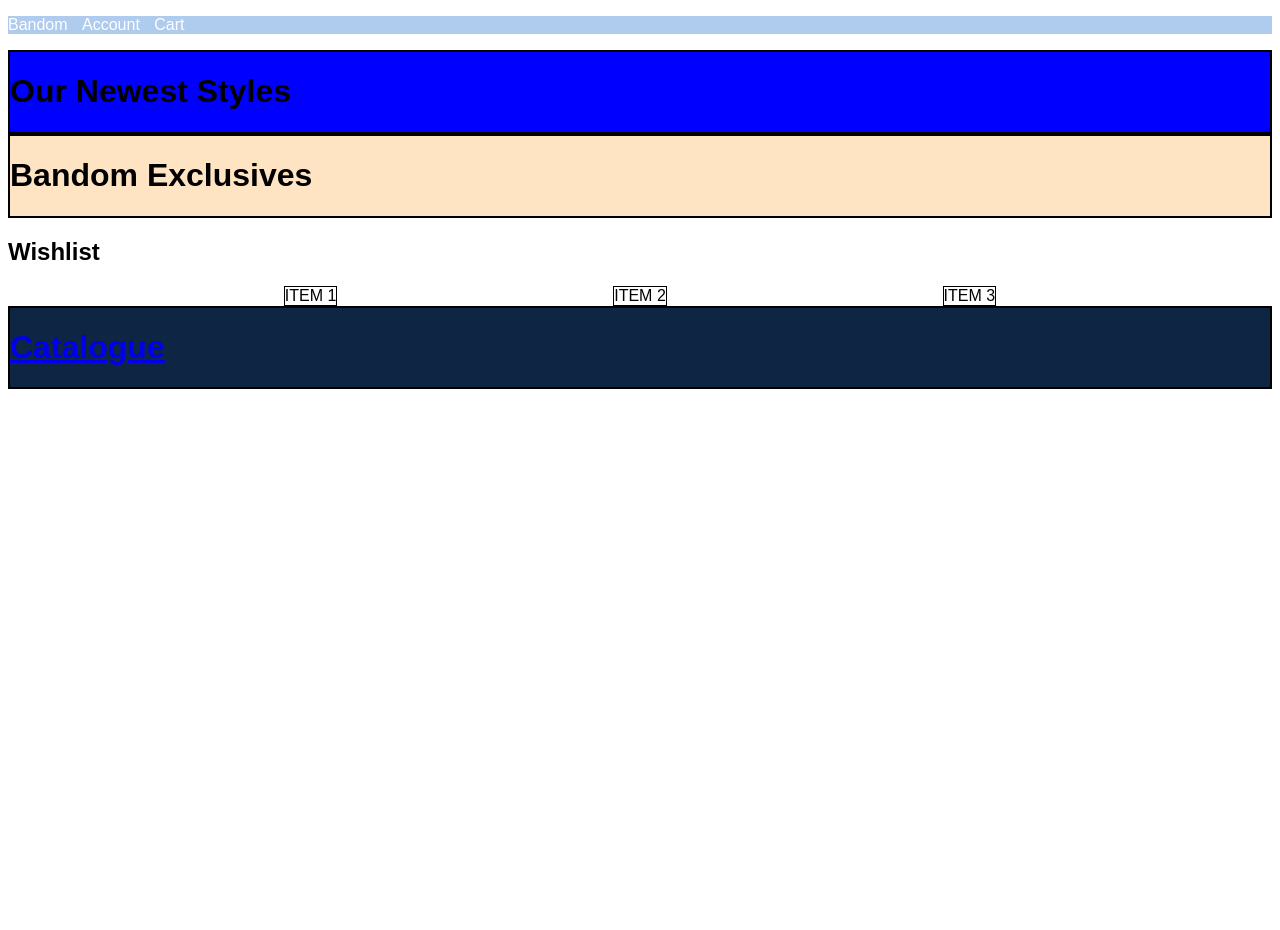
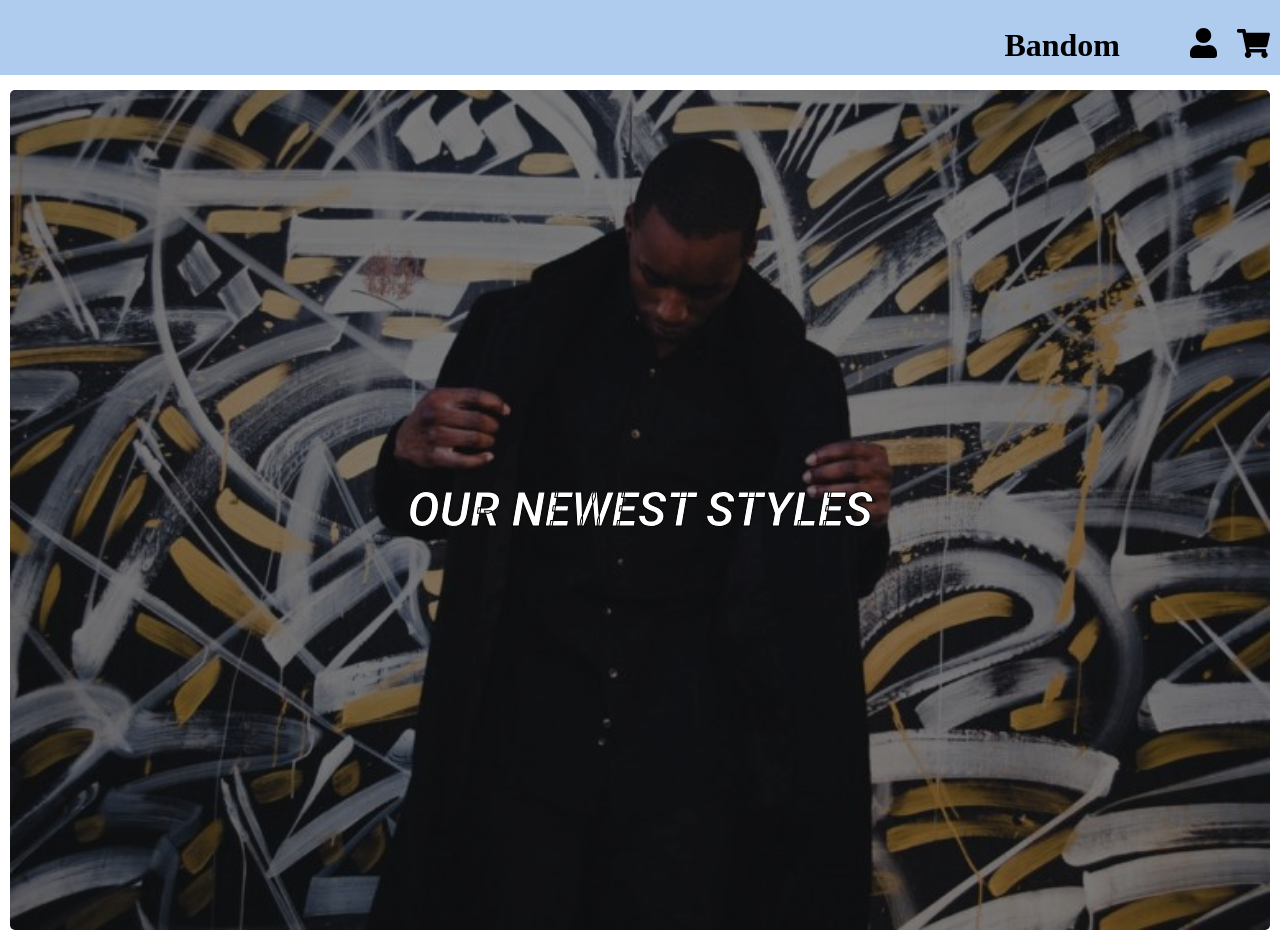
Before and after one commit to chrismok17/bandom, a website: page index.html in a window 1280 px wide. Shown: the top 930 px of the page. Before the commit the page ends 800 px from the top, so only its background shows below. Drawn offline with Linux system fonts and the light colour scheme; a web font is replaced by a local one.

Commit message:
finished styling half of homepage according to figma mockup

```diff
--- a/index.html
+++ b/index.html
@@ -4,16 +4,22 @@
     <meta charset="UTF-8">
     <meta name="viewport" content="width=device-width, initial-scale=1">
     <link rel="stylesheet" href="styles.css">
+    <link rel="preconnect" href="https://fonts.googleapis.com">
+    <link rel="preconnect" href="https://fonts.gstatic.com" crossorigin>
+    <link href="https://fonts.googleapis.com/css2?family=Inter&family=Moon+Dance&family=Roboto:ital,wght@1,700&display=swap" rel="stylesheet">
     <title>Bandom | Home</title>
 </head>
 <body>
-    <nav>
-        <ul>
-            <li><a href="#/">Bandom</a></li>
-            <li><a href="#/account">Account</a></li>
-            <li><a href="#/cart">Cart</a></li>
-        </ul>
-    </nav>
+    <div>
+        <nav id="nav">
+            <ul>
+                <li><a href="#/"><h2 id="bandom-home">Bandom</h2></a></li>
+                <li><a href="#/account"><img class="nav-svg" src="svgs/account.svg"></a></li>
+                <li><a href="#/cart"><img class="nav-svg" src="svgs/cart.svg"></a></li>
+            </ul>
+        </nav>
+    </div>
+
     <div id="content"></div>
 
     <script src="index.js"></script>
--- a/index.js
+++ b/index.js
@@ -8,12 +8,34 @@ const loadHomePage = () => {
     // Create the Newest Styles div
     const newestStyles = document.createElement('div');
     newestStyles.setAttribute('id', 'newest-styles')
-    newestStyles.innerHTML = '<h1>Our Newest Styles</h1>'
+
+    // Create and attach background image
+    const newestStylesImage = document.createElement('img');
+    newestStylesImage.setAttribute('id', 'newest-style-img');
+    newestStylesImage.src = '/images/newest_styles.jpg';
+    newestStyles.appendChild(newestStylesImage);
+
+    // Create and attach image text
+    const newestStylesText = document.createElement('div');
+    newestStylesText.setAttribute('class', 'centered-text')
+    newestStylesText.innerHTML = '<h1>OUR NEWEST STYLES</h1>';
+    newestStyles.appendChild(newestStylesText);
 
     // Create Exclusives div
     const exclusives = document.createElement('div');
     exclusives.setAttribute('id', 'exclusives')
-    exclusives.innerHTML = '<h1>Bandom Exclusives</h1>'
+
+    // Create and attach background image
+    const exclusivesImage = document.createElement('img');
+    exclusivesImage.setAttribute('id', 'exclusives-img');
+    exclusivesImage.src = '/images/exclusives.jpg';
+    exclusives.appendChild(exclusivesImage);
+
+    // Create and attach image text
+    const exclusivesText = document.createElement('div');
+    exclusivesText.setAttribute('class', 'centered-text')
+    exclusivesText.innerHTML = '<h1>BANDOM EXCLUSIVES</h1>';
+    exclusives.appendChild(exclusivesText);
 
     // Create Wishlist div
     const wishlist = document.createElement('div');
--- a/styles.css
+++ b/styles.css
@@ -1,15 +1,43 @@
 body {
     font-family: Arial, sans-serif;
+    margin: 0;
+    padding: 0;
 }
 
-nav {
+h1 {
+    font-family: 'Roboto', sans-serif;
+    color: white;
+    font-size: 48px;
+    -webkit-text-stroke-width: 1px;
+    -webkit-text-stroke-color: black;
+}
+
+#bandom-home {
+    font-family: 'Moon Dance';
+    margin-right: 50px;
+    font-size: 32px;
+    color: black;
+}
+
+p {
+    font-family: 'Ubuntu', sans-serif;
+}
+
+#nav {
     background-color: #afcbee;
     color: white;
+    width: 100%;
+    height: 75px;
 }
 
 nav ul {
+    display: flex;
+    flex-direction: row;
+    align-items: center;
+    justify-content: space-evenly;
     list-style: none;
-    padding: 0;
+    float: right;
+    margin: 0;
 }
 
 nav li {
@@ -19,21 +47,34 @@ nav li {
 
 nav a {
     text-decoration: none;
-    color: white;
+    color: black;
+}
+
+.nav-svg {
+    margin-left: 10px;
 }
 
 /* #content {
     background-color: bisque;
 } */
 
-#newest-styles {
-    border: 2px solid black;
-    background-color: blue;
+#newest-styles, #exclusives {
+    position: relative;
+    margin: 10px;
 }
 
-#exclusives {
-    border: 2px solid black;
-    background-color: bisque;
+#newest-style-img, #exclusives-img {
+    width: 100%;
+    height: 100%;
+    filter: brightness(50%);
+    border-radius: 5px;
+}
+
+.centered-text {
+    position: absolute;
+    top: 50%;
+    left: 50%;
+    transform: translate(-50%, -50%);
 }
 
 #catalogue {
@@ -47,6 +88,10 @@ nav a {
     justify-content: space-evenly;
 }
 
+#wishlist {
+    font-family: 'Inter', sans-serif;
+}
+
 .wishlist-item {
     border: 1px solid black
 }
```
Also changed, not shown: images/exclusives.jpg (added), images/newest_styles.jpg (added), svgs/account.svg (added), svgs/cart.svg (added).
